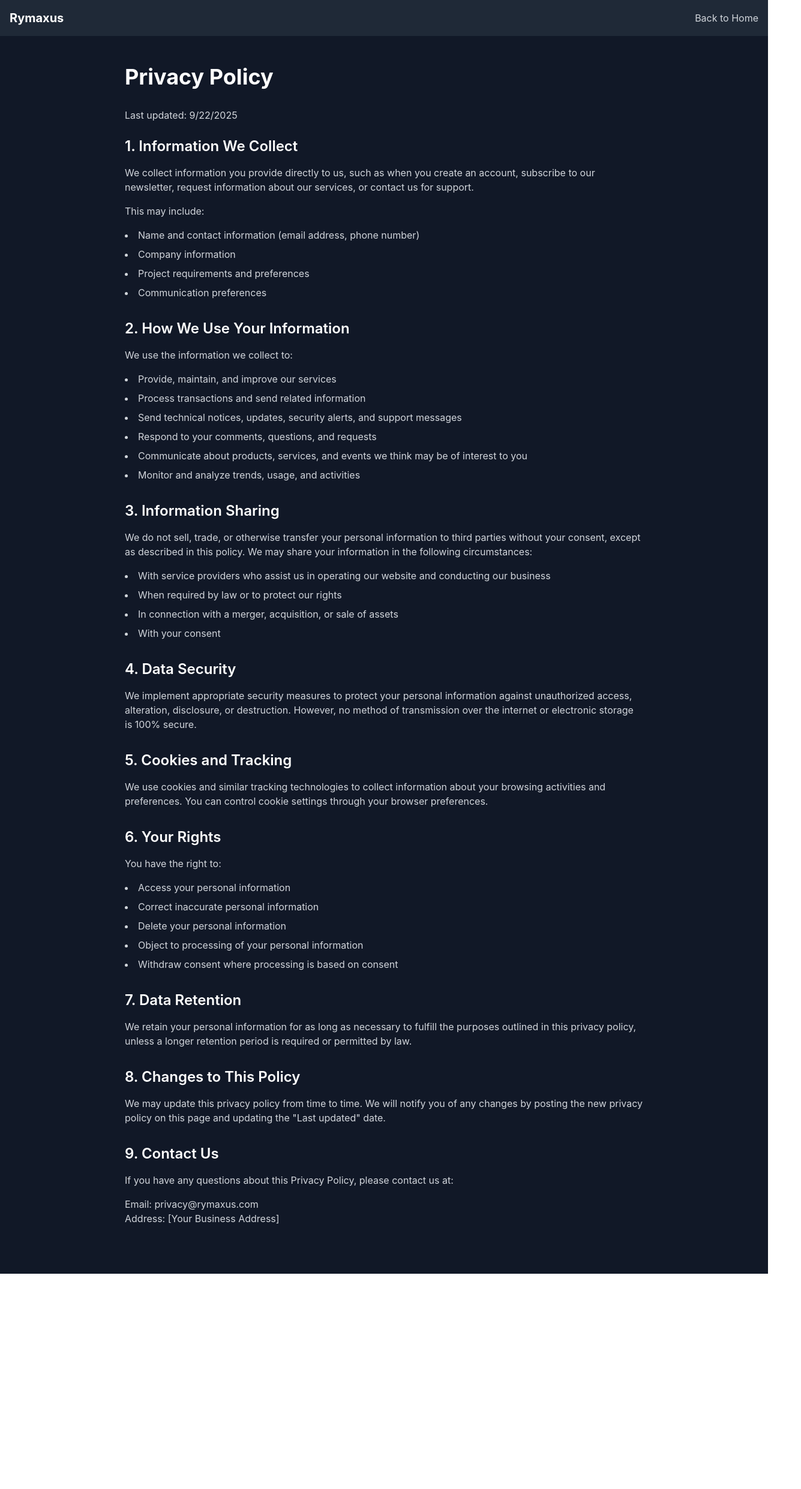
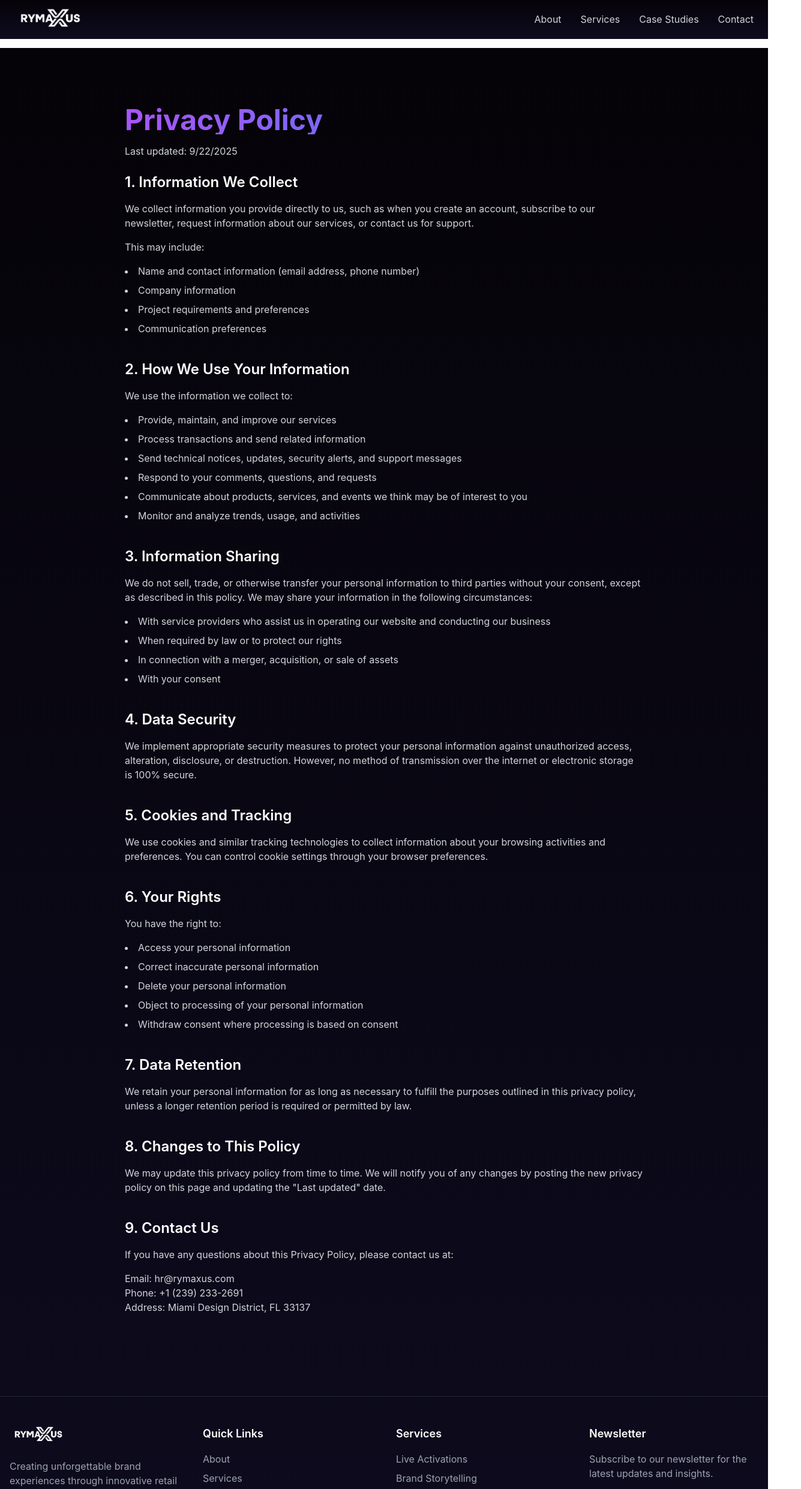
Before and after one commit to malwarescan/rymaxus, a React (Vite) app: page /privacy-policy in a window 1280 px wide. Shown: the top 2483 px of the page at 60% size, 1335 px wide, since content can reach past the window. Before the commit the page ends 2124 px from the top, so only its background shows below. Built offline with nearby package versions, Linux system fonts and the light colour scheme.

Commit message:
Update company info and fix navbar background on privacy/terms pages

```diff
--- a/src/components/Contact.tsx
+++ b/src/components/Contact.tsx
@@ -36,7 +36,7 @@ export function Contact() {
                 </div>
                 <div>
                   <h4 className="font-semibold text-lg">Phone</h4>
-                  <p className="text-gray-400">(305) 555-0123</p>
+                  <p className="text-gray-400">+1 (239) 233-2691</p>
                 </div>
               </div>
               <div className="flex items-start">
@@ -45,7 +45,7 @@ export function Contact() {
                 </div>
                 <div>
                   <h4 className="font-semibold text-lg">Email</h4>
-                  <p className="text-gray-400">hello@rymaxus.com</p>
+                  <p className="text-gray-400">hr@rymaxus.com</p>
                 </div>
               </div>
             </div>
--- a/src/components/Navbar.tsx
+++ b/src/components/Navbar.tsx
@@ -1,8 +1,12 @@
 import React, { useEffect, useState } from 'react';
 import { Menu, X } from 'lucide-react';
+import { useLocation, Link } from 'react-router-dom';
 export function Navbar() {
   const [isScrolled, setIsScrolled] = useState(false);
   const [isMobileMenuOpen, setIsMobileMenuOpen] = useState(false);
+  const location = useLocation();
+  const isStandalonePage = location.pathname !== '/';
+
   useEffect(() => {
     const handleScroll = () => {
       setIsScrolled(window.scrollY > 10);
@@ -10,11 +14,14 @@ export function Navbar() {
     window.addEventListener('scroll', handleScroll);
     return () => window.removeEventListener('scroll', handleScroll);
   }, []);
-  return <header className={`fixed top-0 left-0 right-0 z-50 transition-all duration-300 ${isScrolled ? 'bg-black/80 backdrop-blur-md py-3' : 'bg-transparent py-5'}`}>
+
+  const shouldShowBackground = isStandalonePage || isScrolled;
+
+  return <header className={`fixed top-0 left-0 right-0 z-50 transition-all duration-300 ${shouldShowBackground ? 'bg-gradient-to-b from-black to-[#0E0B1F] backdrop-blur-md py-3 border-b border-gray-800/50' : 'bg-transparent py-5'}`}>
       <div className="container mx-auto px-4 md:px-6 flex items-center justify-between">
-        <a href="#" className="text-2xl font-bold">
+        <Link to="/" className="text-2xl font-bold">
           <img src="/rymaxus-logo-white.png" alt="Rymaxus Logo" className="h-8 md:h-10" />
-        </a>
+        </Link>
         <nav className="hidden md:block">
           <ul className="flex gap-8">
             {['About', 'Services', 'Case Studies', 'Contact'].map(item => <li key={item}>
@@ -29,7 +36,7 @@ export function Navbar() {
         </button>
       </div>
       {/* Mobile menu */}
-      {isMobileMenuOpen && <div className="md:hidden bg-black/95 backdrop-blur-lg absolute top-full left-0 right-0 border-t border-purple-900/30">
+      {isMobileMenuOpen && <div className="md:hidden bg-gradient-to-b from-black to-[#0E0B1F] backdrop-blur-lg absolute top-full left-0 right-0 border-t border-gray-800/50">
           <nav className="container mx-auto px-4 py-5">
             <ul className="flex flex-col gap-5">
               {['About', 'Services', 'Case Studies', 'Contact'].map(item => <li key={item}>
--- a/src/components/PrivacyPolicy.tsx
+++ b/src/components/PrivacyPolicy.tsx
@@ -1,33 +1,24 @@
 import React from 'react';
-import { Link } from 'react-router-dom';
+import { Navbar } from './Navbar';
+import { Footer } from './Footer';
 
 export function PrivacyPolicy() {
   return (
-    <div className="min-h-screen bg-gray-900 text-white">
-      {/* Navigation */}
-      <nav className="bg-gray-800 py-4">
-        <div className="container mx-auto px-4">
-          <div className="flex justify-between items-center">
-            <Link to="/" className="text-xl font-bold text-white">
-              Rymaxus
-            </Link>
-            <Link to="/" className="text-gray-300 hover:text-white transition-colors">
-              Back to Home
-            </Link>
-          </div>
-        </div>
-      </nav>
+    <div className="bg-gradient-to-b from-black to-[#0E0B1F] text-white min-h-screen">
+      <Navbar />
 
       {/* Content */}
-      <div className="container mx-auto px-4 py-12 max-w-4xl">
-        <h1 className="text-4xl font-bold mb-8">Privacy Policy</h1>
+      <div className="container mx-auto px-4 py-24 max-w-4xl mt-20">
+        <h1 className="text-4xl md:text-5xl font-bold mb-4 bg-clip-text text-transparent bg-gradient-to-r from-purple-500 to-blue-500">
+          Privacy Policy
+        </h1>
 
         <div className="prose prose-invert max-w-none">
           <p className="text-gray-300 mb-6">
             Last updated: {new Date().toLocaleDateString()}
           </p>
 
-          <section className="mb-8">
+          <section className="mb-10">
             <h2 className="text-2xl font-semibold mb-4 text-white">1. Information We Collect</h2>
             <p className="text-gray-300 mb-4">
               We collect information you provide directly to us, such as when you create an account, subscribe to our newsletter, request information about our services, or contact us for support.
@@ -43,7 +34,7 @@ export function PrivacyPolicy() {
             </ul>
           </section>
 
-          <section className="mb-8">
+          <section className="mb-10">
             <h2 className="text-2xl font-semibold mb-4 text-white">2. How We Use Your Information</h2>
             <p className="text-gray-300 mb-4">
               We use the information we collect to:
@@ -58,7 +49,7 @@ export function PrivacyPolicy() {
             </ul>
           </section>
 
-          <section className="mb-8">
+          <section className="mb-10">
             <h2 className="text-2xl font-semibold mb-4 text-white">3. Information Sharing</h2>
             <p className="text-gray-300 mb-4">
               We do not sell, trade, or otherwise transfer your personal information to third parties without your consent, except as described in this policy. We may share your information in the following circumstances:
@@ -71,21 +62,21 @@ export function PrivacyPolicy() {
             </ul>
           </section>
 
-          <section className="mb-8">
+          <section className="mb-10">
             <h2 className="text-2xl font-semibold mb-4 text-white">4. Data Security</h2>
             <p className="text-gray-300 mb-4">
               We implement appropriate security measures to protect your personal information against unauthorized access, alteration, disclosure, or destruction. However, no method of transmission over the internet or electronic storage is 100% secure.
             </p>
           </section>
 
-          <section className="mb-8">
+          <section className="mb-10">
             <h2 className="text-2xl font-semibold mb-4 text-white">5. Cookies and Tracking</h2>
             <p className="text-gray-300 mb-4">
               We use cookies and similar tracking technologies to collect information about your browsing activities and preferences. You can control cookie settings through your browser preferences.
             </p>
           </section>
 
-          <section className="mb-8">
+          <section className="mb-10">
             <h2 className="text-2xl font-semibold mb-4 text-white">6. Your Rights</h2>
             <p className="text-gray-300 mb-4">
               You have the right to:
@@ -99,32 +90,34 @@ export function PrivacyPolicy() {
             </ul>
           </section>
 
-          <section className="mb-8">
+          <section className="mb-10">
             <h2 className="text-2xl font-semibold mb-4 text-white">7. Data Retention</h2>
             <p className="text-gray-300 mb-4">
               We retain your personal information for as long as necessary to fulfill the purposes outlined in this privacy policy, unless a longer retention period is required or permitted by law.
             </p>
           </section>
 
-          <section className="mb-8">
+          <section className="mb-10">
             <h2 className="text-2xl font-semibold mb-4 text-white">8. Changes to This Policy</h2>
             <p className="text-gray-300 mb-4">
               We may update this privacy policy from time to time. We will notify you of any changes by posting the new privacy policy on this page and updating the "Last updated" date.
             </p>
           </section>
 
-          <section className="mb-8">
+          <section className="mb-10">
             <h2 className="text-2xl font-semibold mb-4 text-white">9. Contact Us</h2>
             <p className="text-gray-300 mb-4">
               If you have any questions about this Privacy Policy, please contact us at:
             </p>
             <p className="text-gray-300">
-              Email: privacy@rymaxus.com<br />
-              Address: [Your Business Address]
+              Email: hr@rymaxus.com<br />
+              Phone: +1 (239) 233-2691<br />
+              Address: Miami Design District, FL 33137
             </p>
           </section>
         </div>
       </div>
+      <Footer />
     </div>
   );
 }
--- a/src/components/TermsOfService.tsx
+++ b/src/components/TermsOfService.tsx
@@ -1,40 +1,31 @@
 import React from 'react';
-import { Link } from 'react-router-dom';
+import { Navbar } from './Navbar';
+import { Footer } from './Footer';
 
 export function TermsOfService() {
   return (
-    <div className="min-h-screen bg-gray-900 text-white">
-      {/* Navigation */}
-      <nav className="bg-gray-800 py-4">
-        <div className="container mx-auto px-4">
-          <div className="flex justify-between items-center">
-            <Link to="/" className="text-xl font-bold text-white">
-              Rymaxus
-            </Link>
-            <Link to="/" className="text-gray-300 hover:text-white transition-colors">
-              Back to Home
-            </Link>
-          </div>
-        </div>
-      </nav>
+    <div className="bg-gradient-to-b from-black to-[#0E0B1F] text-white min-h-screen">
+      <Navbar />
 
       {/* Content */}
-      <div className="container mx-auto px-4 py-12 max-w-4xl">
-        <h1 className="text-4xl font-bold mb-8">Terms of Service</h1>
+      <div className="container mx-auto px-4 py-24 max-w-4xl mt-20">
+        <h1 className="text-4xl md:text-5xl font-bold mb-4 bg-clip-text text-transparent bg-gradient-to-r from-purple-500 to-blue-500">
+          Terms of Service
+        </h1>
 
         <div className="prose prose-invert max-w-none">
           <p className="text-gray-300 mb-6">
             Last updated: {new Date().toLocaleDateString()}
           </p>
 
-          <section className="mb-8">
+          <section className="mb-10">
             <h2 className="text-2xl font-semibold mb-4 text-white">1. Acceptance of Terms</h2>
             <p className="text-gray-300 mb-4">
               By accessing and using Rymaxus services, you accept and agree to be bound by the terms and provision of this agreement. If you do not agree to abide by the above, please do not use this service.
             </p>
           </section>
 
-          <section className="mb-8">
+          <section className="mb-10">
             <h2 className="text-2xl font-semibold mb-4 text-white">2. Use License</h2>
             <p className="text-gray-300 mb-4">
               Permission is granted to temporarily download one copy of Rymaxus materials for personal, non-commercial transitory viewing only. This is the grant of a license, not a transfer of title, and under this license you may not:
@@ -47,46 +38,48 @@ export function TermsOfService() {
             </ul>
           </section>
 
-          <section className="mb-8">
+          <section className="mb-10">
             <h2 className="text-2xl font-semibold mb-4 text-white">3. Services</h2>
             <p className="text-gray-300 mb-4">
               Rymaxus provides retail marketing services including but not limited to live activations, brand storytelling, digital installations, influencer partnerships, and event production. All services are provided subject to separate service agreements.
             </p>
           </section>
 
-          <section className="mb-8">
+          <section className="mb-10">
             <h2 className="text-2xl font-semibold mb-4 text-white">4. Disclaimer</h2>
             <p className="text-gray-300 mb-4">
               The materials on Rymaxus's website are provided on an 'as is' basis. Rymaxus makes no warranties, expressed or implied, and hereby disclaims and negates all other warranties including without limitation, implied warranties or conditions of merchantability, fitness for a particular purpose, or non-infringement of intellectual property or other violation of rights.
             </p>
           </section>
 
-          <section className="mb-8">
+          <section className="mb-10">
             <h2 className="text-2xl font-semibold mb-4 text-white">5. Limitations</h2>
             <p className="text-gray-300 mb-4">
               In no event shall Rymaxus or its suppliers be liable for any damages (including, without limitation, damages for loss of data or profit, or due to business interruption) arising out of the use or inability to use the materials on Rymaxus's website, even if Rymaxus or a Rymaxus authorized representative has been notified orally or in writing of the possibility of such damage.
             </p>
           </section>
 
-          <section className="mb-8">
+          <section className="mb-10">
             <h2 className="text-2xl font-semibold mb-4 text-white">6. Revisions</h2>
             <p className="text-gray-300 mb-4">
               Rymaxus may revise these terms of service for its website at any time without notice. By using this website you are agreeing to be bound by the then current version of these terms of service.
             </p>
           </section>
 
-          <section className="mb-8">
+          <section className="mb-10">
             <h2 className="text-2xl font-semibold mb-4 text-white">7. Contact Information</h2>
             <p className="text-gray-300 mb-4">
               If you have any questions about these Terms of Service, please contact us at:
             </p>
             <p className="text-gray-300">
-              Email: legal@rymaxus.com<br />
-              Address: [Your Business Address]
+              Email: hr@rymaxus.com<br />
+              Phone: +1 (239) 233-2691<br />
+              Address: Miami Design District, FL 33137
             </p>
           </section>
         </div>
       </div>
+      <Footer />
     </div>
   );
 }
```
